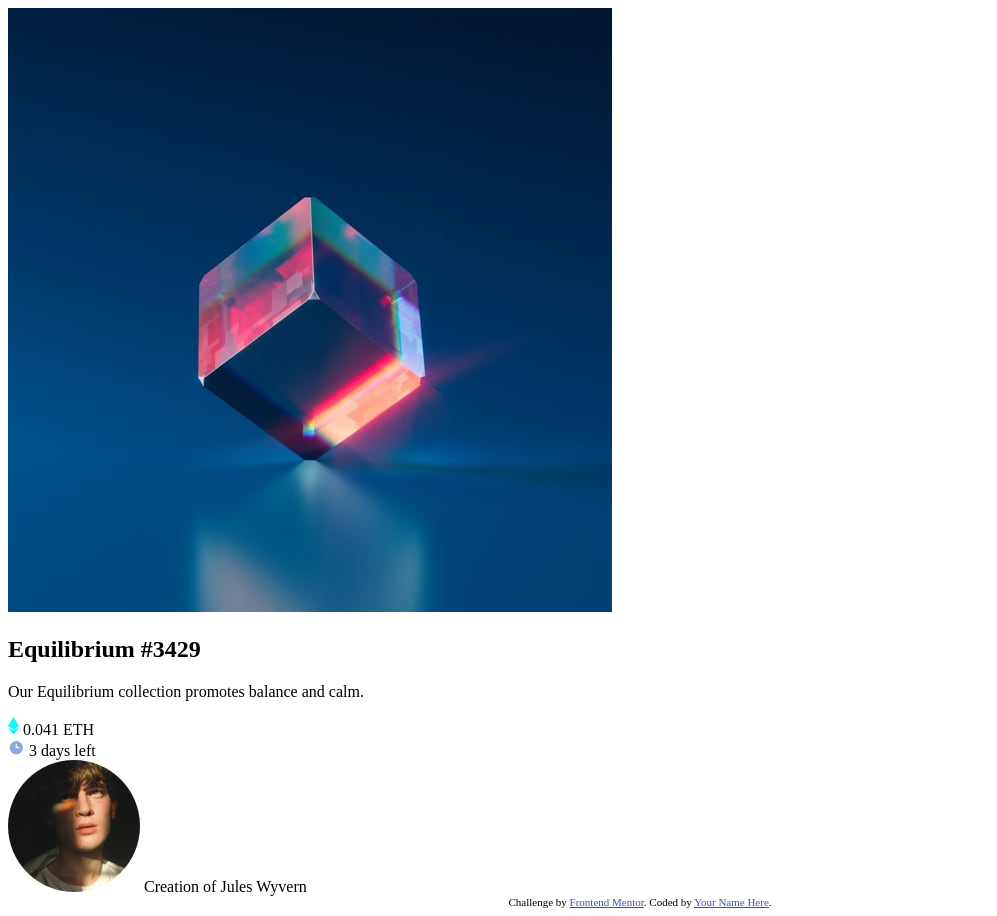
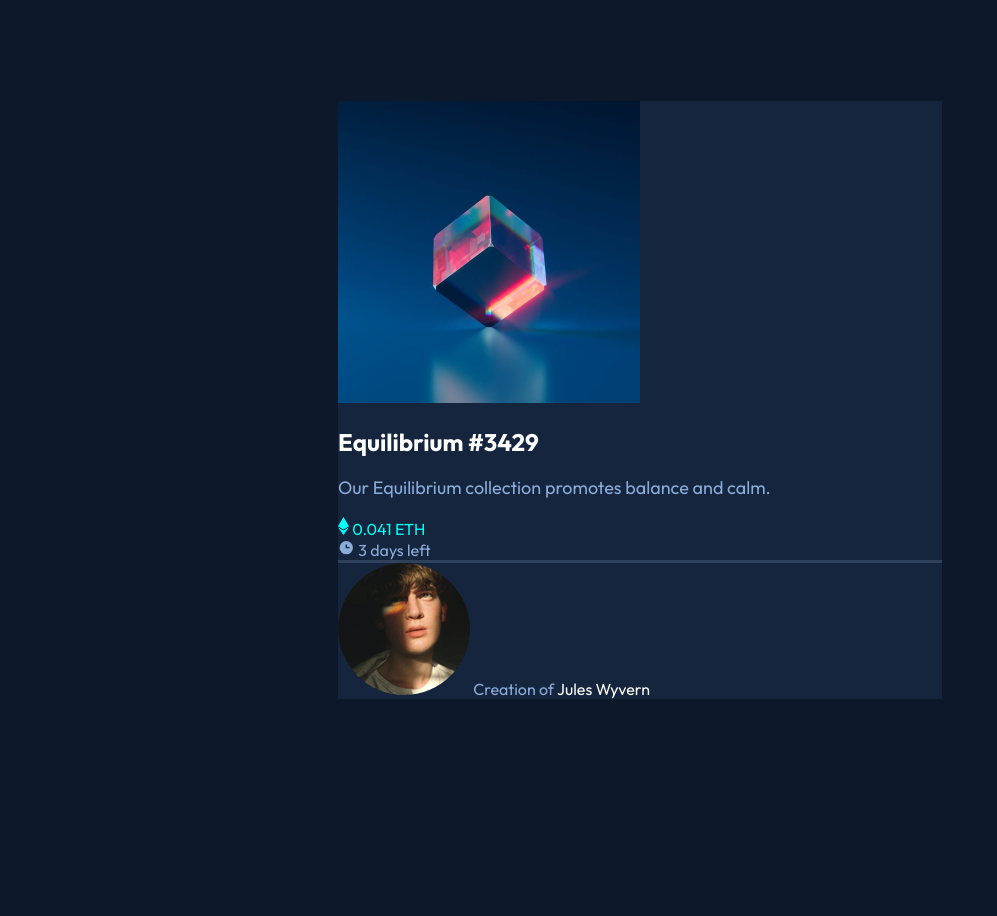
Before and after one commit to ChrisCablish/nft-preview-card, a plain HTML site: page index.html in a window 1280 px wide. Shown: the whole page, without its empty margins (0-997 px from the left). After the commit the page ends 800 px from the top, so only its background shows below. Drawn offline with Linux system fonts and the light colour scheme.

Commit message:
add specified colors and fonts

```diff
--- a/index.html
+++ b/index.html
@@ -9,17 +9,24 @@
   <title>Frontend Mentor | NFT preview card component</title>
 
   <link href="style.css" rel="stylesheet">
+
+  <link rel="preconnect" href="https://fonts.googleapis.com">
+  <link rel="preconnect" href="https://fonts.gstatic.com" crossorigin>
+  <link href="https://fonts.googleapis.com/css2?family=Outfit:wght@300;400;700&display=swap" rel="stylesheet">
+
 </head>
 <body>
+  <main class="card">
     <section class="main">
-    <img src="images/image-equilibrium.jpg" title="equiibrium">
+      <img src="images/image-equilibrium.jpg" title="equiibrium" class="hero">
       <section class="information">
         <h2 class="name">Equilibrium #3429</h2>
         <p class="description"> Our Equilibrium collection promotes balance and calm.</p>
+      </section>
       <div class="stats">
           <div class="ETH">
           <img src="images/icon-ethereum.svg" title="etherium icon">
-          <span class="untis">0.041 ETH</span>
+          <span class="units">0.041 ETH</span>
           </div>
           <div class="time-left">
             <img src="images/icon-clock.svg" title="clock icon">
@@ -29,13 +36,8 @@
       </section>
       <section class="author">
         <img src="images/image-avatar.png" title="author icon">
-      <span class="creator">Creation of Jules Wyvern</span>
+       <span class="creator">Creation of <span class="name">Jules Wyvern</span></span>
       </section>
-  </section>
-
-  <div class="attribution">
-    Challenge by <a href="https://www.frontendmentor.io?ref=challenge" target="_blank">Frontend Mentor</a>.
-    Coded by <a href="#">Your Name Here</a>.
-  </div>
+  </main>
 </body>
 </html>
--- a/style.css
+++ b/style.css
@@ -1,3 +1,67 @@
+body {
+    margin: 0;
+    box-sizing: border-box;
+    display: flex;
+    flex-direction: column;
+    min-height: 100vh;
+    align-items: center;
+    justify-content: center;
+    background-color: hsl(217, 54%, 11%);
+}
+
+main {
+    font-family: 'Outfit', sans-serif;
+    background-color: hsl(216, 50%, 16%);
+}
+
+main h2 {
+    color: white;
+}
+
+span.time-amount {
+    color: hsl(215, 51%, 70%);
+}
+
+main p {
+    color: hsl(215, 51%, 70%)
+}
+
+span.units {
+    color: hsl(178, 100%, 50%);
+}
+
+span.creator {
+    color: hsl(215, 51%, 70%);
+}
+
+span.name {
+    color: white;
+}
+.hero {
+    width: 50%;
+    height: auto;
+}
+
+p {
+    font-size: 18px;
+}
+
+section.author {
+    border-top: 3px solid hsl(215, 32%, 27%);
+}
+
+
+
+
+
+
+
+
+
+
+
+/*ATTRIBUTION*/
+
 .attribution {
     font-size: 11px; text-align: center;
 }
```
Lines whose indentation alone changed are shown as unchanged.
